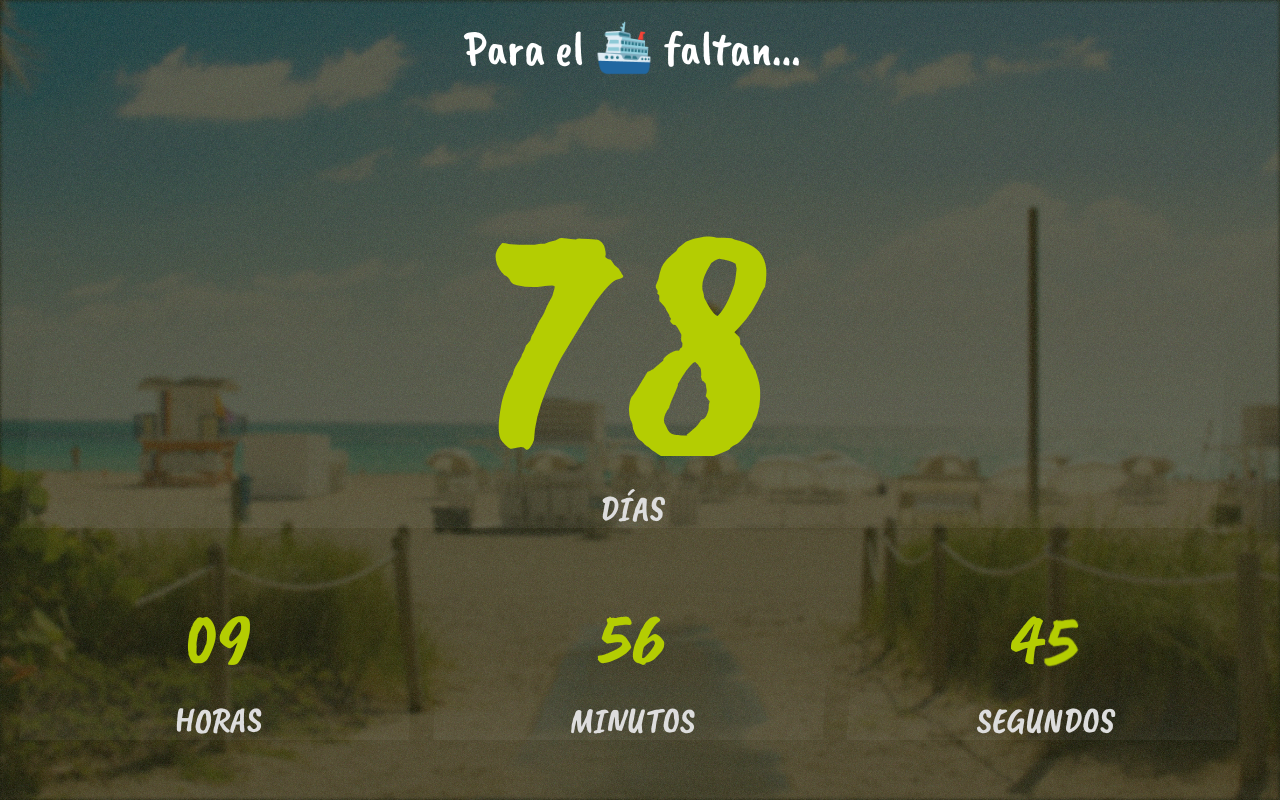
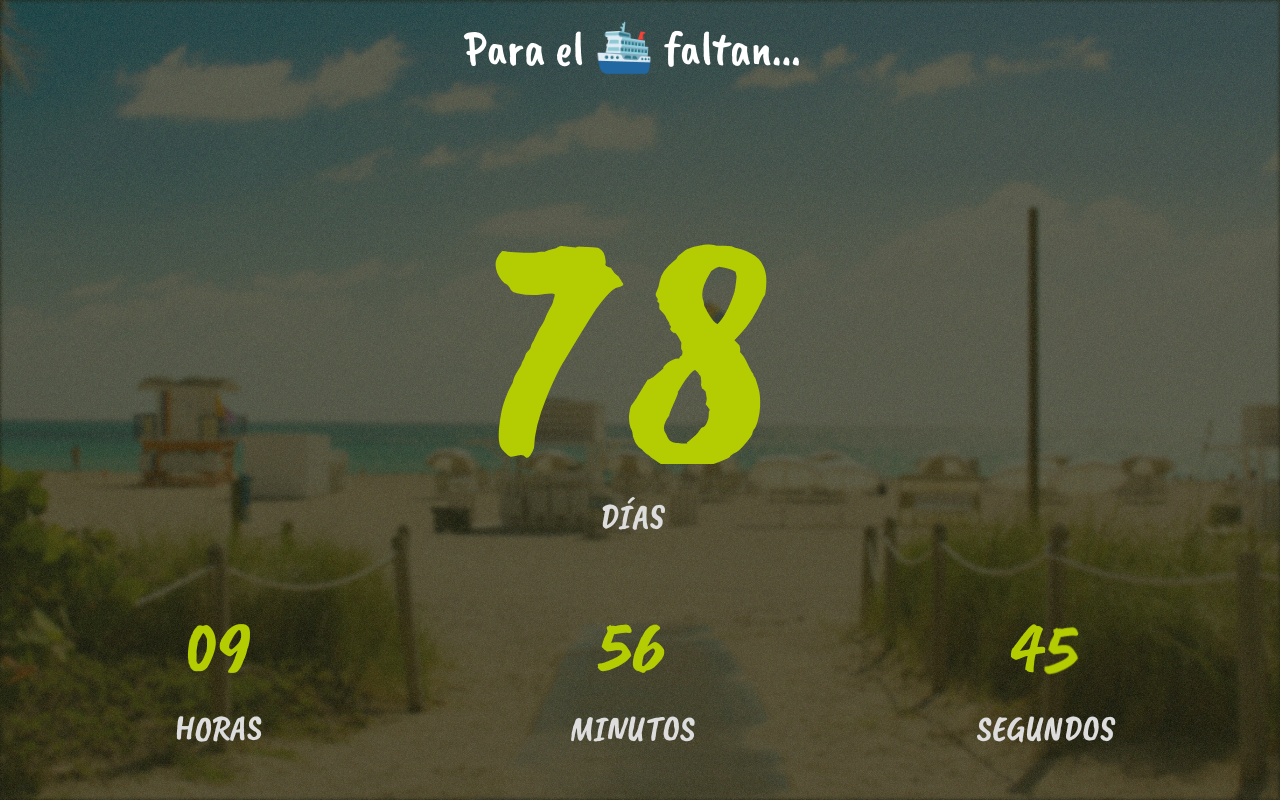
Before and after one commit to albertobautista/miami-countdown, an Astro site: page / in a window 1280 px wide. Built offline with nearby package versions, Linux system fonts and the light colour scheme; Astro itself is replaced by a stand-in of ours; what @midudev/tailwind-animations would draw is missing.

Commit message:
Update space between title and numbers

```diff
--- a/src/components/Countdown.astro
+++ b/src/components/Countdown.astro
@@ -5,7 +5,7 @@ import Typography from "./Typography.astro";
 ---
 
 <section
-  class="flex p-6 items-center justify-center flex-col place-items-center"
+  class="flex p-6 items-center justify-center flex-col place-items-center gap-y-16 md:gap-y-2"
   aria-label="cuenta atrás"
 >
   <Typography
--- a/src/components/Date.astro
+++ b/src/components/Date.astro
@@ -31,7 +31,7 @@ const thirdDigitHeight = (1 / (maxThird + 1)) * 100;
 ---
 
 <div
-  class:list=`relative w-full ${position} flex flex-col items-center justify-center text-center before:absolute before:inset-x-[-5px] before:inset-y-0 before:bg-gradient-to-t before:from-white/5 before:via-transparent before:to-transparent before:[clip-path:polygon(3.5%_0,100%_0%,97.5%_100%,0%_100%)] before:pointer-events-none`
+  class:list=`relative w-full ${position} flex flex-col items-center justify-center text-center before:absolute before:inset-x-[-5px] before:inset-y-0  before:pointer-events-none`
 >
   <div
     class:list={[
```
